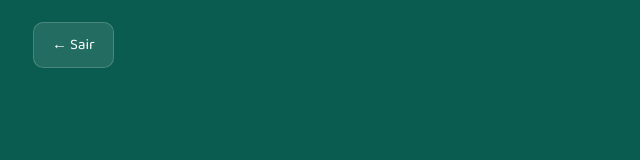
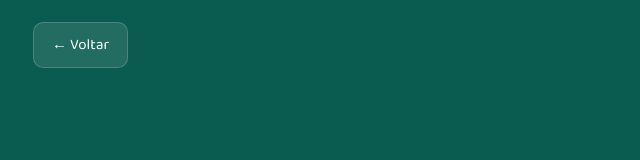
Before and after one commit to janklever/Bingo, a React (Vite) app: page /cartela in a window 1280 px wide. Shown: the top 160 px of the page, without its empty margins (229-869 px from the left). Built offline with nearby package versions, Linux system fonts and the light colour scheme; the HTML template or start-up script is replaced by a standard one.

Commit message:
refactor: rename project to universal Bingo and update interface labels for better clarity

```diff
--- a/src/pages/Caller.jsx
+++ b/src/pages/Caller.jsx
@@ -170,7 +170,7 @@ export default function Caller() {
     <div className="caller-container">
       <div className="caller-header">
         <button id="btn-sortador-voltar-qrcode" className="btn-back-qr" onClick={handleGoToSetup}>
-          ← Sair
+          ← Voltar
         </button>
         <div className="game-info">
           <div className="game-label">Bingo</div>
--- a/src/pages/Card.jsx
+++ b/src/pages/Card.jsx
@@ -324,7 +324,7 @@ export default function Card() {
     return (
       <div className="card-container code-entry-container">
         <button id="btn-cartela-voltar-inicio" className="btn-back" onClick={() => navigate('/')}>
-          ← Sair
+          ← Voltar
         </button>
 
         <div className="card-header">
@@ -370,7 +370,7 @@ export default function Card() {
   return (
     <div className="card-container">
       <button id="btn-cartela-voltar-inicio" className="btn-back" onClick={handleGoToHome}>
-        ← Sair
+        ← Voltar
       </button>
 
       <div className="card-header">
--- a/src/pages/Home.jsx
+++ b/src/pages/Home.jsx
@@ -18,7 +18,7 @@ export default function Home() {
       <div className="home-header">
         <BingoGlobe width={108} height={128} isSpinning={false} />
         <h1>BINGO</h1>
-        <p>Online Brasileiro</p>
+        <p>Online</p>
       </div>
 
       <div className="home-steps">
@@ -44,7 +44,7 @@ export default function Home() {
           Sou organizador →
         </button>
         <button id="btn-ver-minha-cartela" className="btn-secondary" onClick={handleGoToCard}>
-          Ver minha cartela →
+          Sou participante →
         </button>
       </div>
     </div>
```
Also changed, not shown: 1 other file (tests, documents, lock files or other folders).
